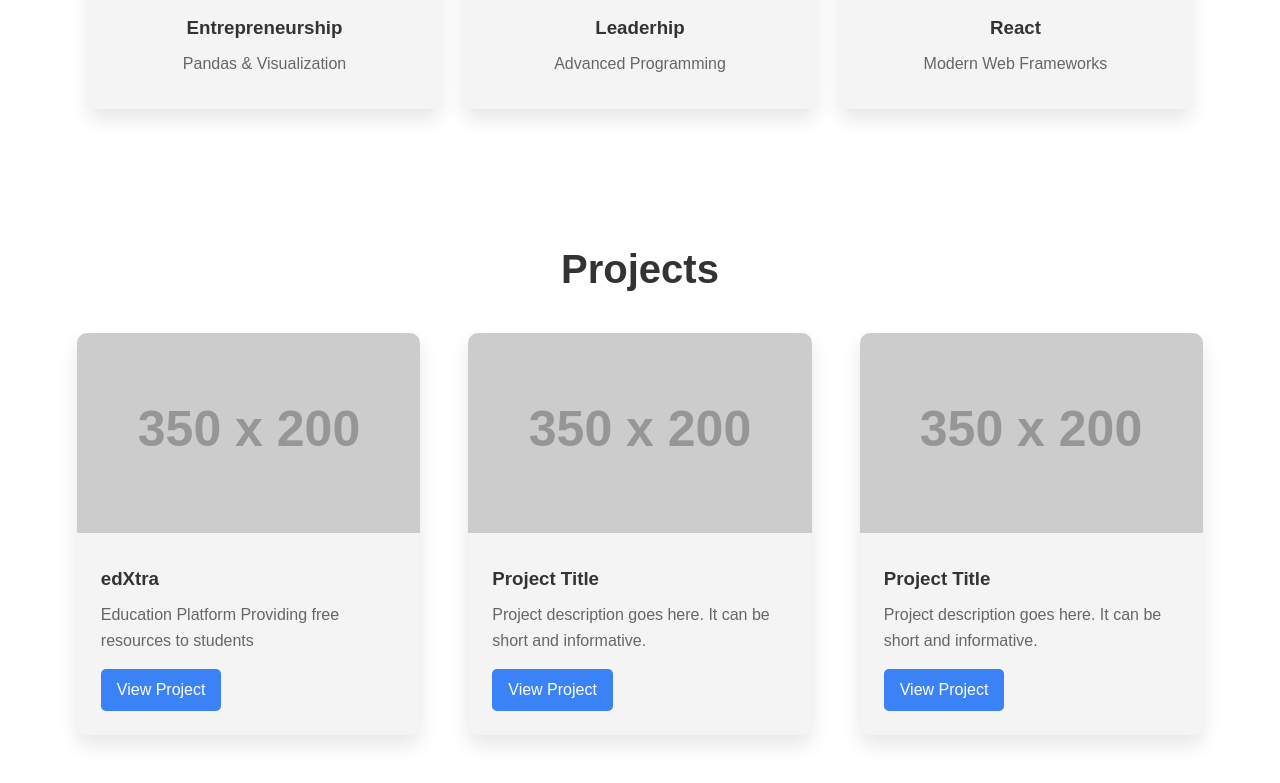
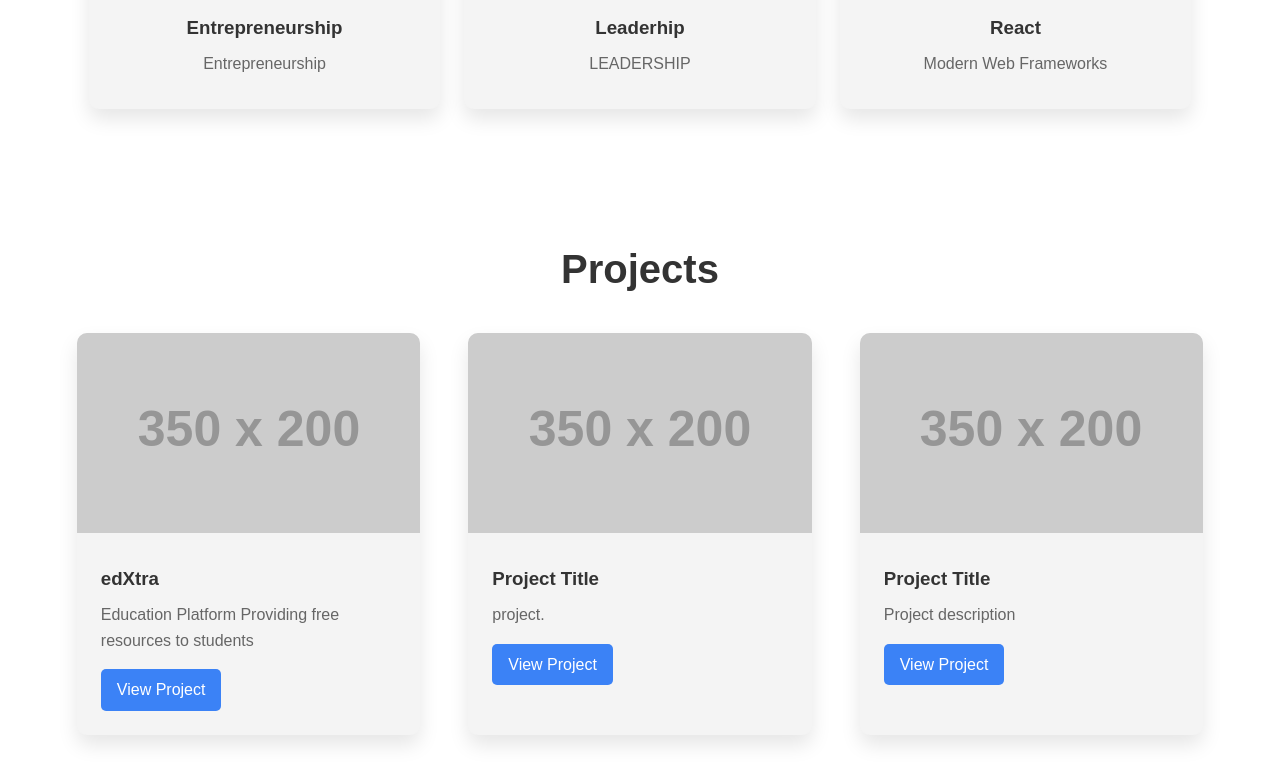
Before and after one commit to theabhipareek/theabhipareek.github.io, a plain HTML site: page index.html in a window 1280 px wide. Shown: the part 1858-2641 px from the top of the page. Drawn offline with Linux system fonts and the light colour scheme; placeholder pictures from the web are drawn by us.

Commit message:
Update index.html

```diff
--- a/index.html
+++ b/index.html
@@ -420,12 +420,12 @@ body.dark-theme .hero-content p {
             <div class="skill-card">
                 <i class="fas fa-chart-line"></i>
                 <h3>Entrepreneurship</h3>
-                <p>Pandas & Visualization</p>
+                <p>Entrepreneurship</p>
             </div>
             <div class="skill-card">
                 <i class="fa-solid fa-people-group"></i>
                 <h3>Leaderhip</h3>
-                <p>Advanced Programming</p>
+                <p>LEADERSHIP</p>
             </div>
 
 
@@ -452,7 +452,7 @@ body.dark-theme .hero-content p {
                 <img src="https://via.placeholder.com/350x200" alt="Project Image">
                 <div class="project-card-content">
                     <h3>Project Title</h3>
-                    <p>Project description goes here. It can be short and informative.</p>
+                    <p>project.</p>
                     <a href="#" class="project-btn">View Project</a>
                 </div>
             </div>
@@ -461,7 +461,7 @@ body.dark-theme .hero-content p {
                 <img src="https://via.placeholder.com/350x200" alt="Project Image">
                 <div class="project-card-content">
                     <h3>Project Title</h3>
-                    <p>Project description goes here. It can be short and informative.</p>
+                    <p>Project description</p>
                     <a href="#" class="project-btn">View Project</a>
                 </div>
             </div>
```
